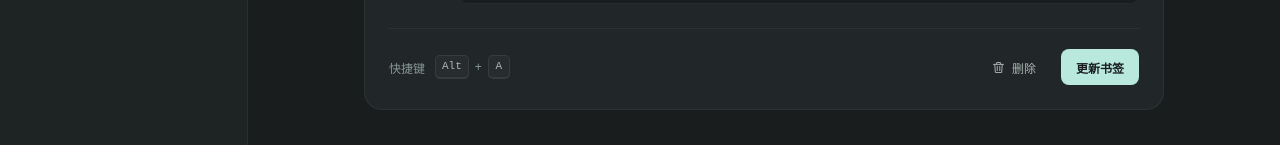
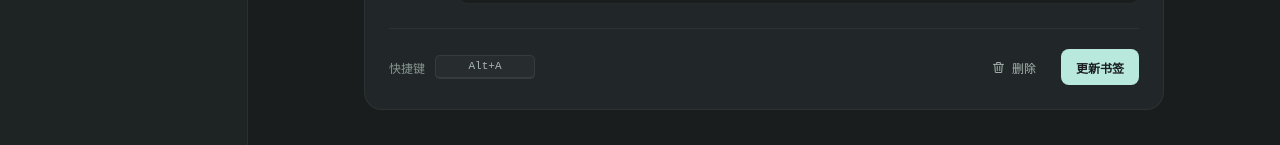
Before and after one commit to YmlkuGier/tide_start_page, a Vue app: page /#/settings/tab-bar in a window 1280 px wide. Shown: the part 301-446 px from the top of the page. Built offline with nearby package versions, Linux system fonts and the light colour scheme.

Commit message:
fix(tabForm): 修改快捷键的外形展示为输入框

```diff
--- a/src/components/settingPage/form/tabForm.vue
+++ b/src/components/settingPage/form/tabForm.vue
@@ -19,10 +19,10 @@
     </div>
 
     <div class="tab-footer">
-      <div class="tab-hotkey" aria-label="快捷键 Alt 加 A">
+      <label class="tab-hotkey">
         <span>快捷键</span>
-        <div class="key-combination"><kbd>Alt</kbd><span aria-hidden="true">+</span><kbd>A</kbd></div>
-      </div>
+        <input class="key-combination" type="text" name="hotkey" value="Alt+A" autocomplete="off"/>
+      </label>
       <div class="tab-actions">
         <button class="button button-delete" type="button">
           <svg viewBox="0 0 24 24" fill="none" stroke="currentColor" stroke-width="1.5" aria-hidden="true">
@@ -117,7 +117,6 @@
 }
 
 .tab-hotkey,
-.key-combination,
 .tab-actions {
   display: flex;
   align-items: center;
@@ -130,20 +129,23 @@
 }
 
 .key-combination {
-  gap: 6px;
-}
-
-kbd {
-  min-width: 22px;
+  width: 100px;
+  min-width: 0;
   padding: 4px 6px;
   box-sizing: border-box;
   border: 1px solid #ffffff12;
   border-bottom-width: 2px;
   border-radius: 5px;
+  outline: none;
   background: var(--color-settings-menu-elevated);
   color: var(--color-settings-form-content);
   font: 11px / 1.2 ui-monospace, monospace;
   text-align: center;
+}
+
+.key-combination:focus {
+  border-color: var(--color-settings-accent);
+  box-shadow: 0 0 0 3px #b9e8dd12;
 }
 
 .button {
@@ -193,7 +195,7 @@ kbd {
 }
 
 @media (max-width: 440px) {
-  .tab-from-wrap {
+  .tab-form-wrap {
     padding: 20px;
   }
 
```
